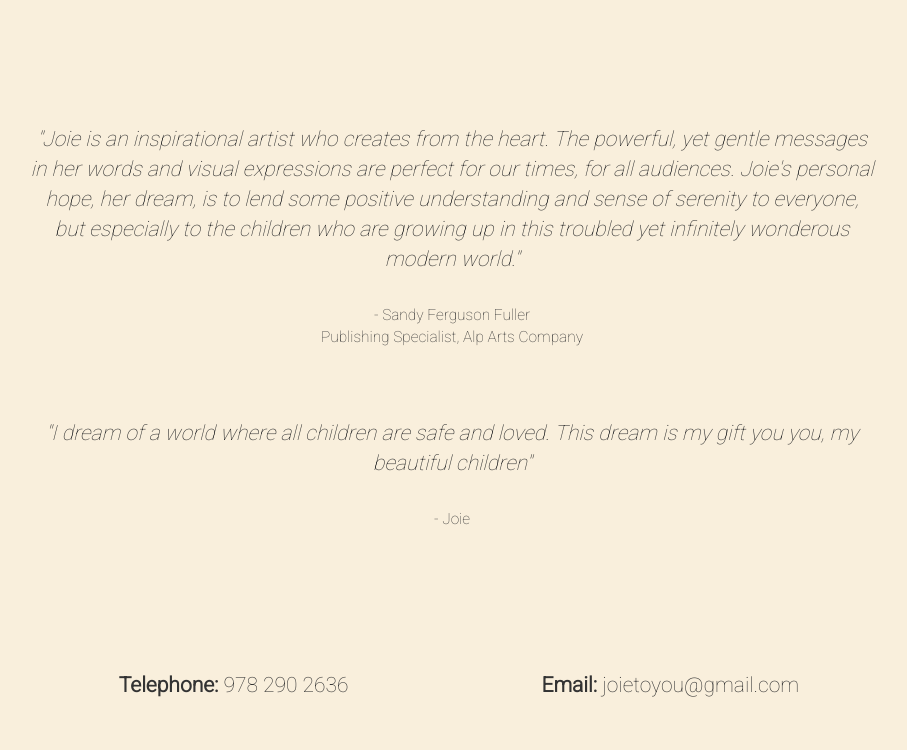
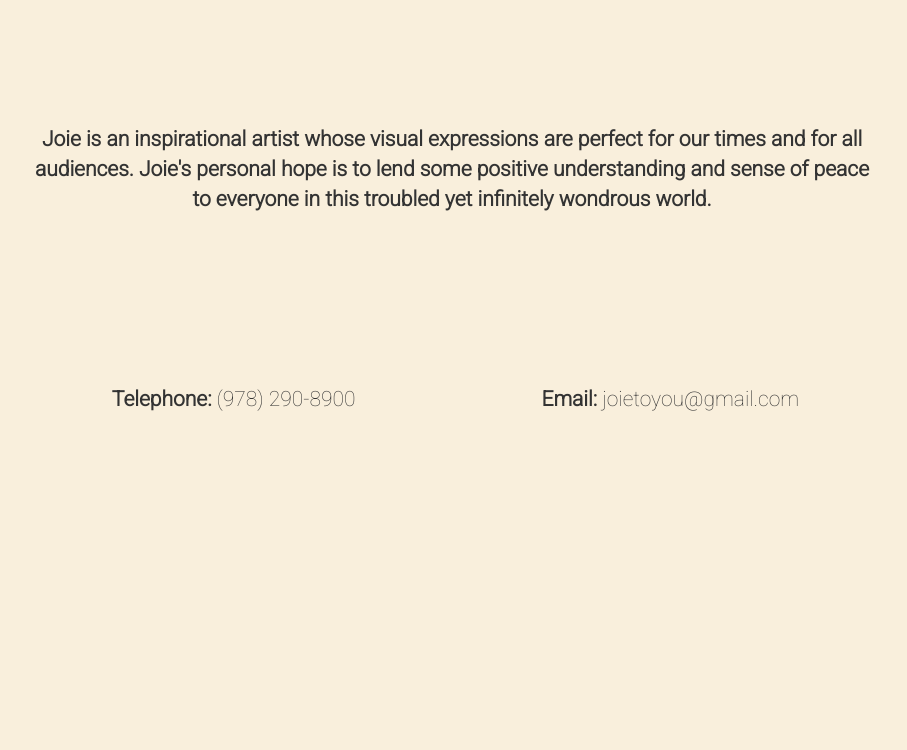
Before and after one commit to joietoyou/joietoyou.github.io, a plain HTML site: page index.html in a window 1280 px wide. Shown: the part 525-1275 px from the top of the page, without its empty margins (188-1095 px from the left). After the commit the page ends 989 px from the top, so only its background shows below. Drawn offline with nearby package versions, Linux system fonts and the light colour scheme.

Commit message:
changed wording

```diff
--- a/index.html
+++ b/index.html
@@ -17,30 +17,21 @@
 	<div class="col-lg-2"></div>
 	<div class="col-lg-8 text-center">
 		<br>
-	<p><i>"Joie is an inspirational artist who creates from the heart. The powerful, yet gentle messages in her words and visual expressions are perfect for our times, for all audiences. Joie's personal hope, her dream, is to lend some positive understanding and sense of serenity to everyone, but especially to the children who are growing up in this troubled yet infinitely wonderous modern world." </i> </p>
-		<br>
-		<p class="quote">- Sandy Ferguson Fuller<br>
-		Publishing Specialist, Alp Arts Company</p>
-		<br>
-		<br>
-		<br>
-	<p><i>"I dream of a world where all children are safe and loved. This dream is my gift you you, my beautiful children"</i> </p>
-	<br>
-	<p class="quote">- Joie</p>
-	<br>
-	<br>
-	<br>
-	<br>
-	<br>
-	<br>
-	</p>
+		<p><b>Joie is an inspirational artist whose visual expressions are perfect for our times and for all audiences. Joie's personal hope is to lend some positive understanding and sense of peace to everyone in this troubled yet infinitely wondrous world.</b></p>
 	</div>
-	<div class="col-lg-2"></div>
 </div>
+<br>
+<br>
+<br>
+<br>
+<br>
+<br>
+<br>
+<br>
 <div class="row">
 	<div class="col-lg-2"></div>
 	<div class="col-lg-4 text-center">
-		<p><b>Telephone:</b> 978 290 2636</p>
+		<p><b>Telephone:</b> (978) 290-8900</p>
 	</div>
 	<div class="col-lg-4 text-center">
 		<p><b>Email:</b> joietoyou@gmail.com</p>
--- a/joie.css
+++ b/joie.css
@@ -22,3 +22,7 @@ img {
 .quote {
 	font-size: 1.1em;
 }
+
+.attr {
+	font-size: 1em;
+}
```
